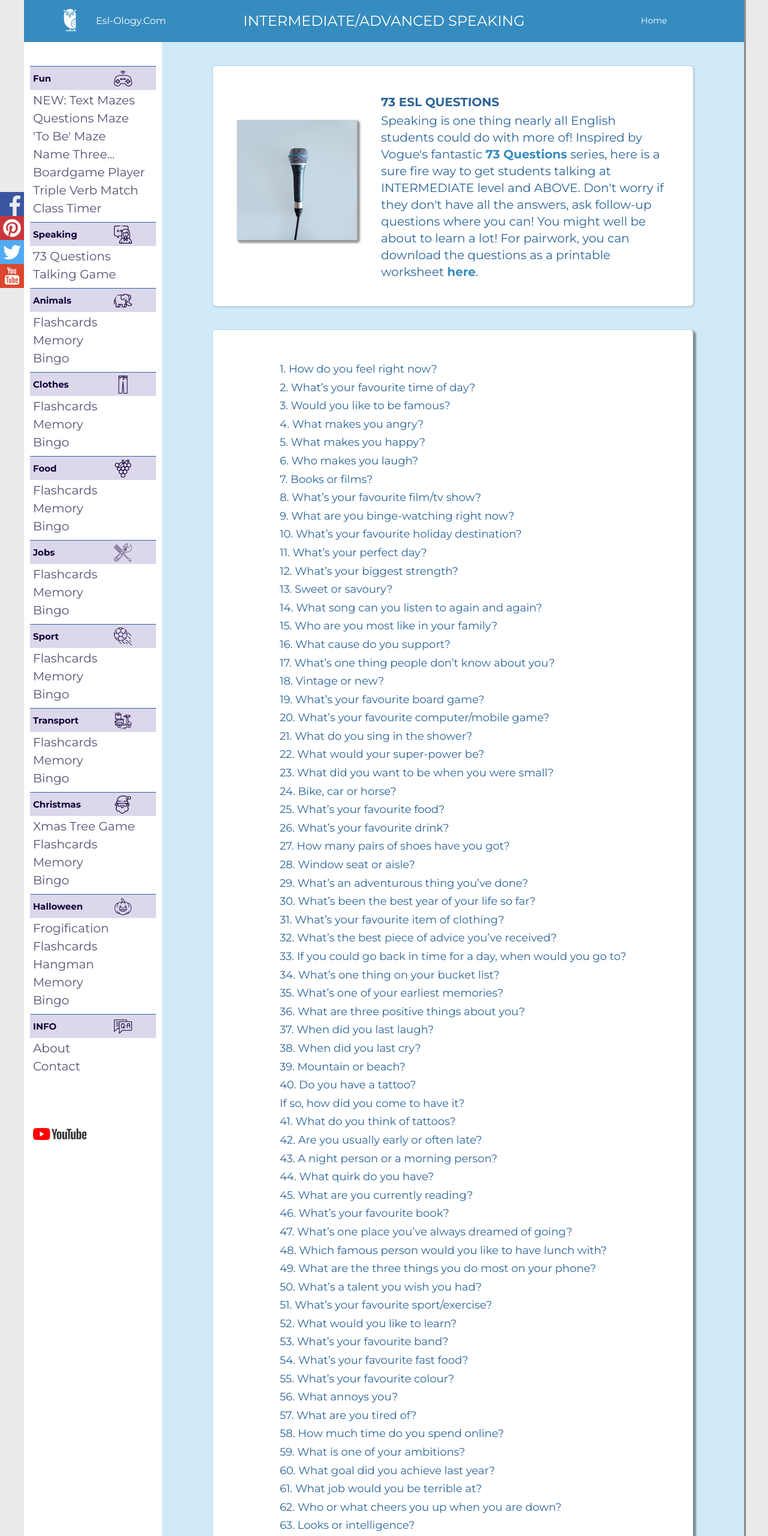
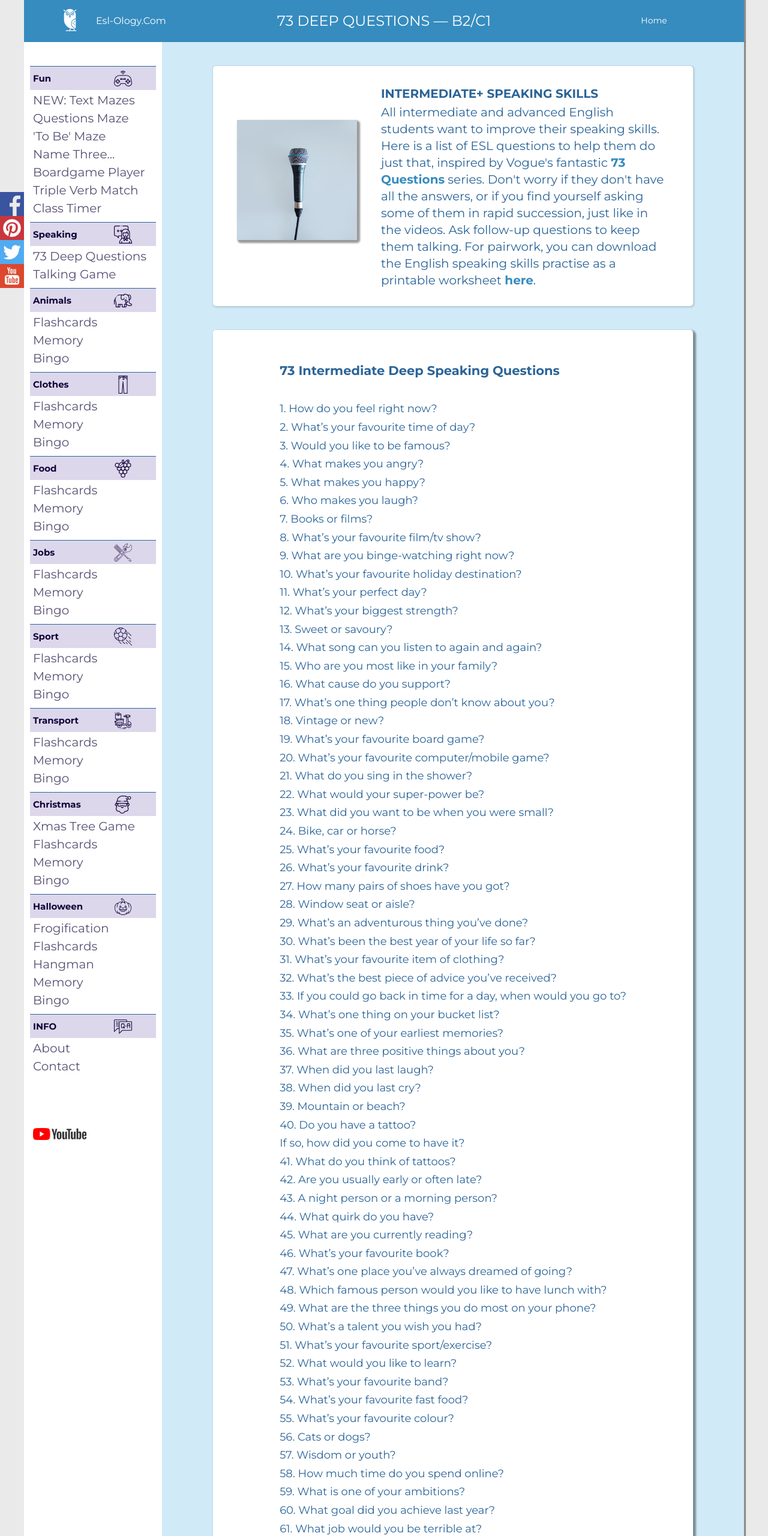
Before and after one commit to Dugsteer/73-questions, a website: page index.html in a window 1280 px wide. Shown: the top 2560 px of the page at 60% size. Drawn offline with Linux system fonts and the light colour scheme.

Commit message:
Some SEO

```diff
--- a/index.html
+++ b/index.html
@@ -5,13 +5,13 @@
     <meta name="viewport" content="width=device-width, initial-scale=1.0" />
     <meta
       name="description"
-      content="73 questions for intermediate students of English to practise speaking skills"
+      content="Free English SPEAKING Skills Questions that Just Work. Get Your English Intermediate/Advanced Students to Talk and Love it! Learn All About Them. Inspired by Vogue's 73 Questions Series."
     />
     <meta
       name="keywords"
-      content="Speaking 73 questions talking ESL English online"
+      content="ESL English Speaking Skills Intermediate Advanced Students"
     />
-    <title>73 ESL QUESTIONS</title>
+    <title>English Intermediate Speaking Skills</title>
     <link rel="icon" type="image/png" href="favicon.png" ; />
     <link rel="stylesheet" href="./css/styles.css" />
     <link rel="stylesheet" href="css/social.css" />
@@ -22,6 +22,7 @@
       src="https://pagead2.googlesyndication.com/pagead/js/adsbygoogle.js"
     ></script>
   </head>
+
   <body>
     <div class="social">
       <div class="social-item">
@@ -76,7 +77,7 @@
 
     <div class="loader-div" id="loaderDiv" onload="checkForTop();">
       <div class="loader-container">
-        <img class="ghost" src="img/maze.png" alt="" />
+        <img class="ghost" src="img/maze.png" alt="ESL-Ology Maze" title="Esl Intermediate Speaking Skills" />
       </div>
     </div>
 
@@ -89,7 +90,7 @@
       <h3 class="nav-bar__title">Esl-Ology.Com</h3>
       <div class="nav-bar__title-page">
         <span class="nav-bar__title-page-main" id="pageTitle"
-          >INTERMEDIATE/ADVANCED SPEAKING</span
+          >73 DEEP QUESTIONS — B2/C1</span
         >
       </div>
       <div class="nav-bar__links">
@@ -135,18 +136,20 @@
 
       <div class="introduction">
         <div class="introduction__img" id="mainpic">
-         <img src="img/microphone.jpg" alt="">
+         <img src="img/microphone.jpg" alt="A Microphone to represent English Speaking Skills" title="B2/C1 Speakiing Skills">
         </div>
         <div class="introduction__text">
-          <h1>73 ESL QUESTIONS</h1>
+          <h1>INTERMEDIATE+ SPEAKING SKILLS</h1>
           <p>
-            Speaking is one thing nearly all English students could do with more of! Inspired by Vogue's fantastic <a href="https://www.vogue.com/video/series/73-questions" style="font-weight:bold" target=blank>73 Questions</a> series, here is a sure fire way to get students talking at INTERMEDIATE level and ABOVE. Don't worry if they don't have all the answers, ask follow-up questions where you can! You might well be about to learn a lot! For pairwork, you can download the questions as a printable worksheet    <a href="docs/73-esl-questions.pdf" target=blank style="font-weight:bold">here</a>.
+          All intermediate and advanced English students want to improve their speaking skills. Here is a list of ESL questions to help them do just that, inspired by Vogue's fantastic <a href="https://www.vogue.com/video/series/73-questions" style="font-weight: bold;" target=blank>73 Questions</a> series. Don't worry if they don't have all the answers, or if you find yourself asking some of them in rapid succession, just like in the videos.  Ask follow-up questions to keep them talking. For pairwork, you can download the English speaking skills practise as a printable worksheet    <a href="docs/73-esl-questions.pdf" target=blank style="font-weight:bold">here</a>.
           </p>
         </div>
       </div>
 
       <div class="content">
         <ul>
+          <h3 style="font-weight: bolder;">73 Intermediate Deep Speaking Questions</h3>
+          <br>
           <li>1. How do you feel right now?</li>
           <li>2. What’s your favourite time of day?</li>
           <li>3. Would you like to be famous?</li>
@@ -205,8 +208,8 @@
           <li>53. What’s your favourite band?</li>
           <li>54. What’s your favourite fast food?</li>
           <li>55. What’s your favourite colour?</li>
-          <li>56. What annoys you?</li>
-          <li>57. What are you tired of?</li>
+          <li>56. Cats or dogs?</li>
+          <li>57. Wisdom or youth?</li>
           <li>58. How much time do you spend online?</li>
           <li>59. What is one of your ambitions?</li>
           <li>60. What goal did you achieve last year?</li>
@@ -222,7 +225,7 @@
           <li>70. Who knows you the best?</li>
           <li>71. Are you a talker or a listener?</li>
           <li>72. Do you like surprises?</li>
-          <li>73. Have I missed anything?</li>
+          <li>73. What's one question I've missed?</li>
         </ul>
       </div>
 
@@ -250,13 +253,13 @@
         <div class="links__images">
           <div class="links__images-1 figure">
             <a href="questions-maze.html">
-              <img src="img/QuestionsMaze.png" alt=""
+              <img src="img/QuestionsMaze.png" alt="Esl Questions Grammar Maze" title="A1 Beginner Questions Maze"
             /></a>
             <figcaption>Grammar Mazes</figcaption>
           </div>
           <div class="links__images-1 figure">
             <a href="boardgame-player.html">
-              <img src="img/boardgame.png" alt=""
+              <img src="img/boardgame.png" alt="Esl Boardgame Player" title="Online Boardgame Player for Zoom/Skype/Meet/Projectors"
             /></a>
             <figcaption>Play Any Boardgame</figcaption>
           </div>
--- a/sidebar.html
+++ b/sidebar.html
@@ -47,7 +47,7 @@
           </svg></h2>
           <ul class="sidebar__subtitle-list-0" id="subList0">
               <li>
-            <a href="esl-speaking-questions.html">73 Questions</a>
+            <a href="esl-speaking-questions.html">73 Deep Questions</a>
           </li>
          <li>
             <a href="talk-minute.html">Talking Game</a>
```
